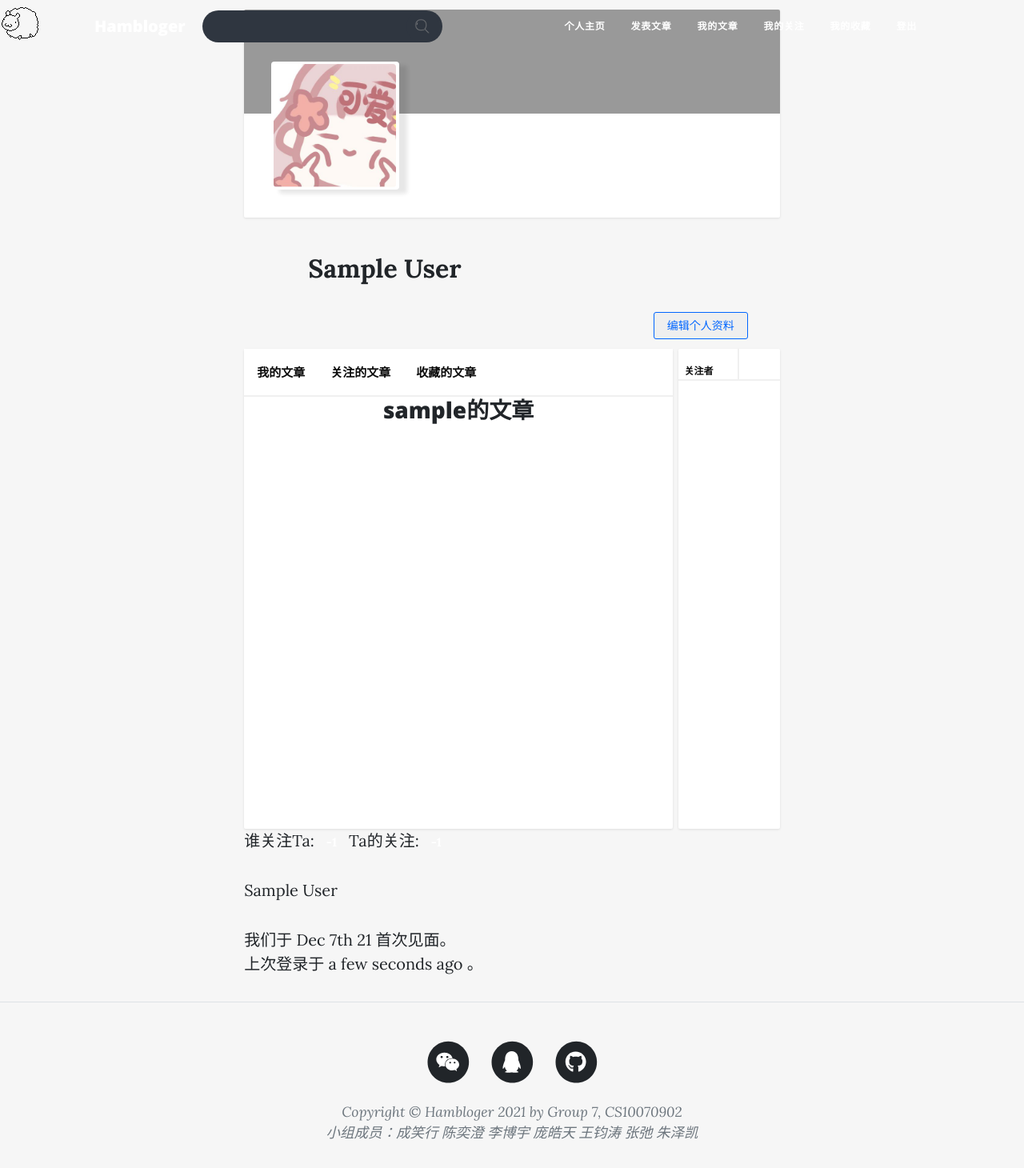
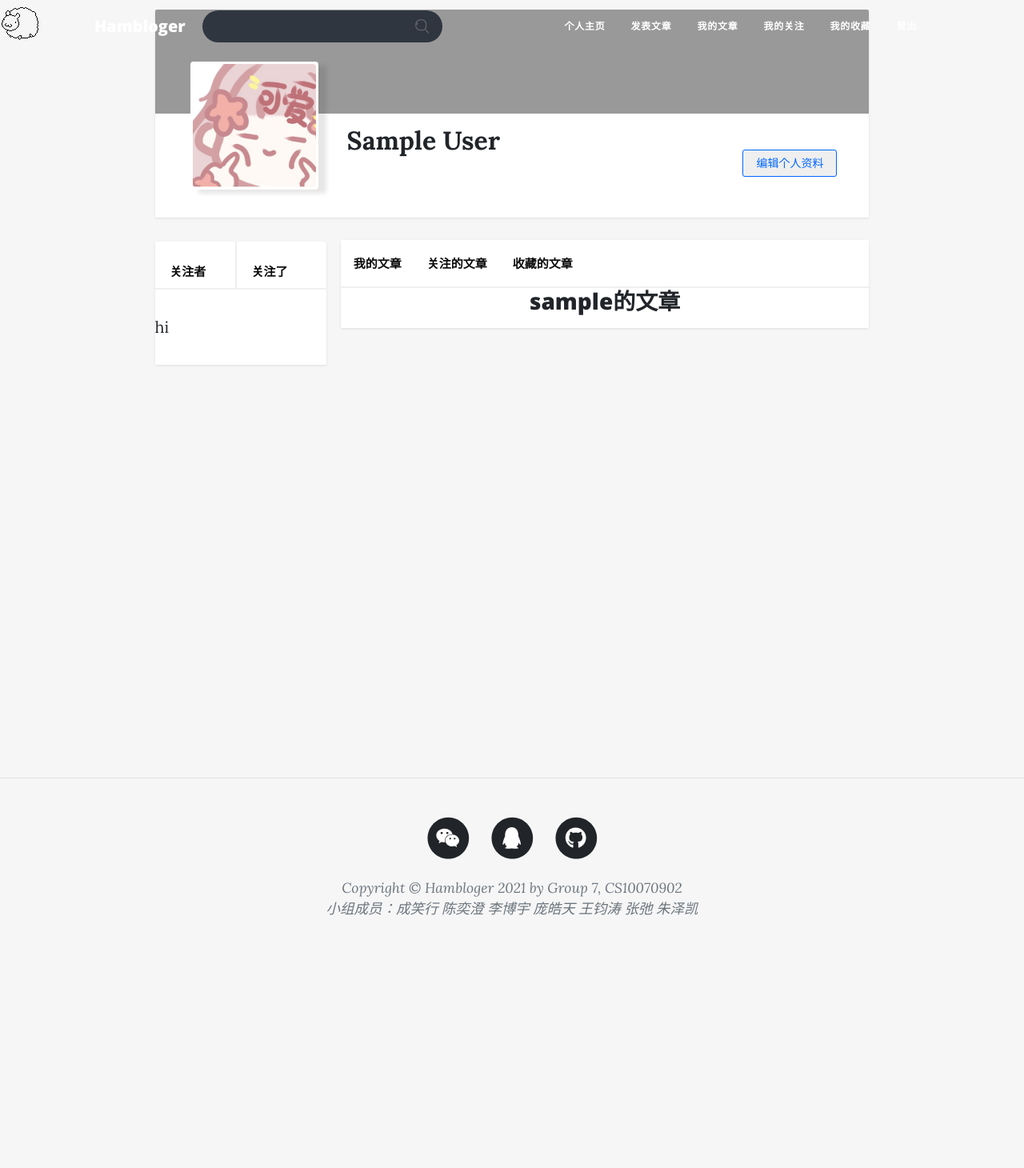
Before and after one commit to vozeo/Hambloger, a Flask app: a page that uses app/templates/user.html in a window 1280 px wide. Shown: the top 1460 px of the page at 80% size. After the commit the page ends 1144 px from the top, so only its background shows below. Run offline with Flask 2, Linux system fonts and the light colour scheme; the visitor is signed in with stand-in values (Sample User, id 1); data comes from the database, SQL or seed files in the repository; data that the repository does not hold is empty; some libraries are stand-ins or nearby versions.

Commit message:
add user file

```diff
--- a/app/static/css/user.css
+++ b/app/static/css/user.css
@@ -1,8 +1,8 @@
 .page-container {
     display: block;
-    margin-left: 20%;
-    margin-right: 20%;
-    width: 60%;
+    margin-left: 10%;
+    margin-right: 10%;
+    width: 80%;
 }
 
 .user-container {
@@ -78,7 +78,7 @@
 }
 
 .user-operation-container {
-    margin-top: 0px;
+    margin-top: 5%;
     float: right;
 }
 
@@ -114,18 +114,17 @@
 }
 
 .content-container {
-    height: 600px;
+    margin-left: 0;
+    height: 700px;
 }
 
 .main-content-container {
-    float: left;
+    float: right;
     background-color: rgb(255, 255, 255);
-    margin-top: 12px;
-    height: 260px;
+    margin-top: 28px;
     box-shadow: 0 1px 3px rgba(18, 18, 18, .1);
     border-radius: 2px;
-    height: 600px;
-    width: 80%;
+    width: 74%;
 }
 
 .option-bar {
@@ -169,14 +168,12 @@
 }
 
 .side-content-container {
-    float: right;
+    float: left;
     background-color: rgb(255, 255, 255);
-    margin-top: 12px;
-    height: 260px;
+    margin-top: 0;
     box-shadow: 0 1px 3px rgba(18, 18, 18, .1);
     border-radius: 2px;
-    height: 600px;
-    width: 19%;
+    width: 24%;
 }
 
 .side-content {
@@ -185,13 +182,14 @@
     padding: 0;
     overflow: hidden;
     border-bottom: 2px solid rgb(240, 240, 240) ;
-    height: 40px;
-    line-height: 40px;
+    height: 60px;
+    line-height: 60px;
 }
 
 .side-content-left-item {
+    margin-left: 5%;
     float: left;
-    font-size: 12px;
+    font-size: 15px;
     font-weight: 600;
     border-right: 2px solid rgb(240, 240, 240) ;
 }
@@ -202,8 +200,9 @@
 }
 
 .side-content-right-item {
+    margin-left: 5%;
     float: left;
-    font-size: 12px;
+    font-size: 15px;
     font-weight: 600;
 }
 
@@ -211,3 +210,7 @@
     display: block;
     padding: 8px;
 }
+
+.side-content-box {
+    background-color: rgb(255, 255, 255);
+}
--- a/app/templates/user.html
+++ b/app/templates/user.html
@@ -77,12 +77,17 @@
                     </a>
                 </li>
             </ul>
+            <div class="side-content-bos">
+                <p>
+                hi
+                </p>
+            </div>
         </div>
     </div>
+</div>
+{% endblock %}
 
-
-
-
+<!--
     {% if current_user.can(Permission.FOLLOW) and user != current_user %}
     {% if not current_user.is_following(user) %}
     <a href="{{ url_for('.follow', username=user.username) }}"
@@ -122,7 +127,4 @@
     <p>
         我们于 {{ moment(user.member_since).format('MMM Do YY') }} 首次见面。<br> 上次登录于 {{ moment(user.last_seen).fromNow() }} 。
     </p>
-</div>
-
-
-{% include '_posts.html' %} {% endblock %}
+    -->
```
